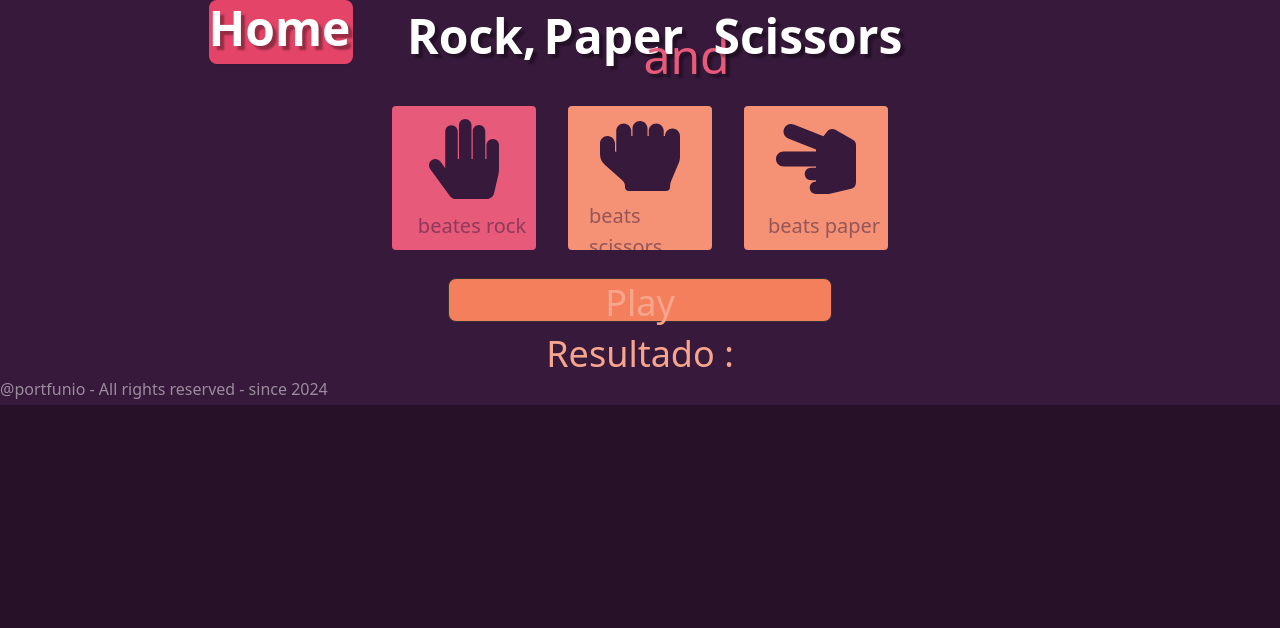
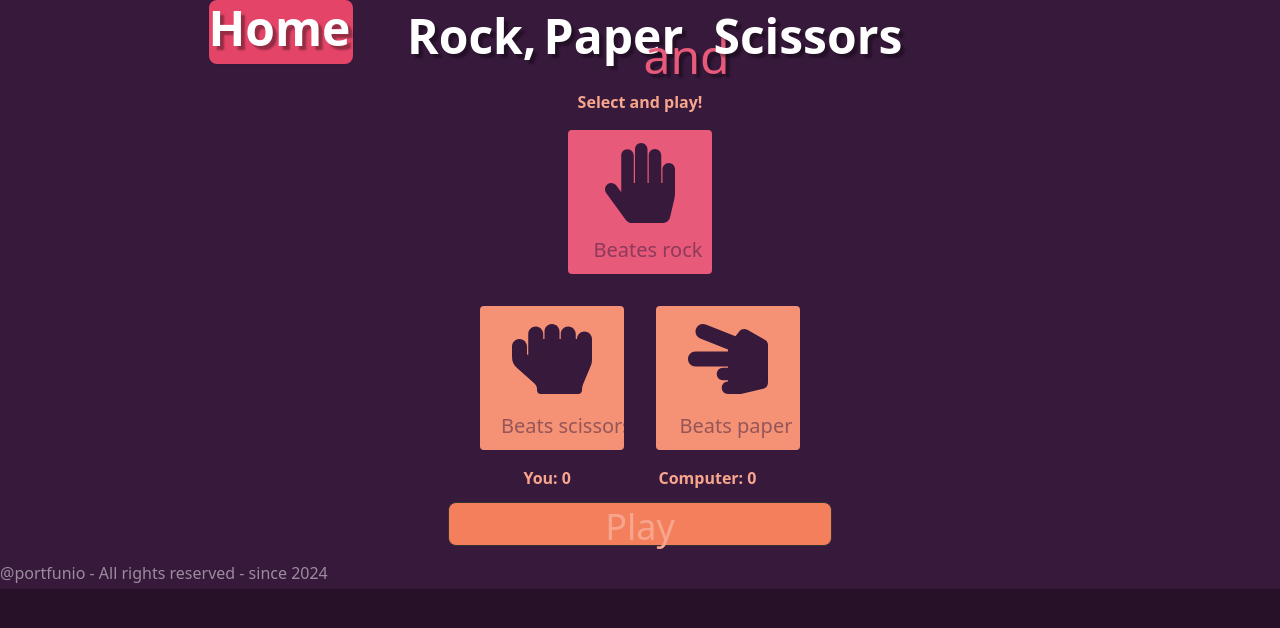
Before and after one commit to Togashiteam/portifolio, a Next.js app: page /rockPaperScissors in a window 1280 px wide. Shown: the top 628 px of the page. Built offline with nearby package versions, Linux system fonts and the light colour scheme; a web font is replaced by a local one.

Commit message:
Arrumei os destalhes de UI e resultados.

```diff
--- a/package.json
+++ b/package.json
@@ -15,6 +15,8 @@
     "next": "14.0.4",
     "react": "^18",
     "react-dom": "^18",
+    "react-icons": "^5.0.1",
+    "react-loading-icons": "^1.1.0",
     "sass": "^1.70.0"
   },
   "devDependencies": {
--- a/src/app/rockPaperScissors/page.tsx
+++ b/src/app/rockPaperScissors/page.tsx
@@ -1,61 +1,70 @@
 "use client";
 import React, { useState } from "react";
-import { FaHandRock, FaHandPaper, FaHandScissors, FaHandLizard, FaHandSpock } from "react-icons/fa";
+import { FaHandRock, FaHandPaper, FaHandScissors } from "react-icons/fa";
+import { Rings } from "react-loading-icons";
 
 const calculateRockPaperScissors: React.FC = () => {
-  const [playerChoice, setPlayerChoice] = useState<string>("")
-  const [gameResult, setGameResult] = useState<string>("")
-  const [counter, setCounter] = useState<number>(0)
-  const [isSelected, setIsSelected] = useState<boolean>(false)
-  const buttonId = (e:number) =>{
+  const [playerChoice, setPlayerChoice] = useState<string>("");
+  const [gameResult, setGameResult] = useState<React.ReactNode>(null);
+  const [playerPoints, setplayerPoints] = useState<number>(0);
+  const [computerPoints, setComputerPoints] = useState<number>(0);
+  const [isSelected1, setIsSelected1] = useState<boolean>(false);
+  const [isSelected2, setIsSelected2] = useState<boolean>(false);
+  const [isSelected3, setIsSelected3] = useState<boolean>(false);
+  const changeColor = (button: any) => {
+    if (button == "button1") {
+      setIsSelected1(true);
+      setIsSelected2(false);
+      setIsSelected3(false);
+    } else if (button == "button2") {
+      setIsSelected1(false);
+      setIsSelected2(true);
+      setIsSelected3(false);
+    } else if (button == "button3") {
+      setIsSelected1(false);
+      setIsSelected2(false);
+      setIsSelected3(true);
+    }
+  };
 
+  const rpsOptions = ["rock", "scissors", "paper"];
+  const computerChoice =
+    Object.values(rpsOptions)[Math.floor(Math.random() * 3)];
+
+  const handlePlayerChoice = (e: any) => {
+    if (playerChoice === "") {
+      setGameResult("Select an option!");
     }
+    if (playerChoice) {
+      setTimeout(() => {
+        setGameResult("Opponent is choosing...");
 
-  const changeColor = () => {
-    setIsSelected(!isSelected)
+        setTimeout(() => {
+          if (playerChoice === computerChoice) {
+            setGameResult("It's a tie!");
+          } else if (
+            (playerChoice === "paper" && computerChoice === "rock") ||
+            (playerChoice === "rock" && computerChoice === "scissors") ||
+            (playerChoice === "scissors" && computerChoice === "paper")
+          ) {
+            const count = (e: any) => {
+              setplayerPoints(playerPoints + 1);
+              setGameResult("You win!");
+            };
 
+            count(e);
+          } else {
+            const count = (e: any) => {
+              setComputerPoints(computerPoints + 1);
+              setGameResult("You lose!");
+            };
+
+            count(e);
           }
-
-  const rpsOptions = [
-    "rock",
-    "scissors",
-    "paper"
-]
-const computerChoice = Object.values(rpsOptions)[(Math.floor(Math.random()* 3))];
-
-const handlePlayerChoice = (e:any)=>{
-  if (playerChoice == computerChoice){
-
-    return setGameResult("It's a tie!")
-
-  } else if(playerChoice==""){
-
-    return setGameResult("Escolha uma opção!")
+        }, 3000);
+      }, 1000);
     }
-  else if (playerChoice == "rock" && computerChoice == "paper")
-  {
-    return  setGameResult("You lose!")
-  }
-  else if (playerChoice == "paper" && computerChoice == "rock")
-  {
-    return  setGameResult("You win!")
-
-  }else if (playerChoice == "rock" && computerChoice == "scissors")
-  {
-    return  setGameResult("You win!")
-
-  }else if (playerChoice == "paper" && computerChoice == "rock")
-  {
-    return  setGameResult("You win!")
-
-  }else if (playerChoice == "rock" && computerChoice == "paper")
-  {
-    return setGameResult("Empate!")
-  } else
-  {
-  return setGameResult("Empate!")
-  }
-}
+  };
 
   return (
     <>
@@ -63,7 +72,7 @@ const handlePlayerChoice = (e:any)=>{
         <header>
           <div className="rps">
             <a href="./">
-              <h2 className="text-secondary home items-end flex right-96 box-border rounded-lg w-36 h-16 bg-danger-700 shadow-sm hover:shadow-danger-400">
+              <h2 className="text-secondary items-end flex right-96 box-border rounded-lg w-36 h-16 bg-danger-700 shadow-sm hover:shadow-danger-400">
                 Home
               </h2>
             </a>
@@ -75,59 +84,105 @@ const handlePlayerChoice = (e:any)=>{
         </header>
         <div className="content-rps flex flex-col-reverse flex-wrap items-center bg-primary-400">
           <div className="content">
-            <div className="item-wrapper flex">
-                <div className="action-button danger flex w-80 sm:w-36 h-36 space-x-4 m-4 flex-wrap place-content-around sm:flex"  onClick={() => {setPlayerChoice("paper"); changeColor();}} style={{backgroundColor:isSelected ?'#f3b85b': ''}}>
+            <div className="flex place-content-center font-semibold text-success-300">
+              Select and play!
+            </div>
+            <div className="grid justify-items-center">
+              <div
+                className="action-button danger w-52 h-40 flex-colol grid sm:w-36 sm:h-36 space-x-4 m-4 flex-wrap place-content-around sm:flex"
+                onClick={() => {
+                  setPlayerChoice("paper");
+                  changeColor("button1");
+                }}
+                style={{ backgroundColor: isSelected1 ? "#f3b85b" : "" }}
+              >
                 <div className="icon">
-                      <button className="action-button paper pulse flex justify-center items-center ">
+                  <button className="action-button paper pulse flex justify-center items-center">
                     <FaHandPaper size={80} />
                   </button>
                 </div>
                 <div className="item-box hidden sm:flex place-content-end">
-                    beates rock
+                  Beates rock
                 </div>
-                  <p className="mobile sm:hidden mt-1 mb-4">
-                    Beats rock
-                  </p>
+                <p className="mobile sm:hidden mt-1 mb-4">Paper</p>
               </div>
               <div className="item-wrapper">
                 <a>
-                <div className="action-button success flex w-80 sm:w-36 h-36 space-x-4 m-4 place-content-around sm:flex-col"  onClick={() => {setPlayerChoice("rock"); changeColor();}} style={{backgroundColor:isSelected ?'#f3b85b': ''}}>
+                  <div
+                    className="action-button success flex flex-col w-44 h-40 sm:w-36 sm:h-36 space-x-4 m-4 place-content-around sm:flex-col"
+                    onClick={() => {
+                      setPlayerChoice("rock");
+                      changeColor("button2");
+                    }}
+                    style={{ backgroundColor: isSelected2 ? "#f3b85b" : "" }}
+                  >
                     <button className="action-button rock pulse flex justify-center items-center">
-                      <FaHandRock size={80}/>
+                      <FaHandRock size={80} />
                     </button>
-                  <div className="item-box hidden sm:flex place-content-end">
-                    beats scissors
+                    <div
+                      className={`item-box hidden sm:flex`}
+                      style={{ inlineSize: "max-content" }}
+                    >
+                      Beats scissors
                     </div>
-                  <p className="mobile sm:hidden mt-1 mb-4">
-                    Beats scissors
+                    <p className="mobile flex self-center sm:hidden mt-1 mb-4">
+                      Rock
                     </p>
                   </div>
                 </a>
                 <div className="item-wrapper">
-                <div className="action-button alert flex w-80 sm:w-36 h-36 space-x-4 m-4 flex-wrap place-content-around sm:flex-col" onClick={() => {setPlayerChoice("scissors"); changeColor();}} style={{backgroundColor:isSelected ?'#f3b85b': ''}}>
+                  <div
+                    className="action-button alert flex w-44 h-40 sm:w-36 sm:h-36 space-x-4 m-4 flex-wrap place-content-around sm:flex-col"
+                    onClick={() => {
+                      setPlayerChoice("scissors");
+                      changeColor("button3");
+                    }}
+                    style={{ backgroundColor: isSelected3 ? "#f3b85b" : "" }}
+                  >
                     <button className="action-button scissors pulse flex justify-center items-center">
                       <FaHandScissors size={80} />
                     </button>
                     <div className="item-box hidden visible sm:flex place-content-end">
-                    beats paper
+                      Beats paper
                     </div>
-                  <p className="mobile sm:hidden mt-1 mb-4">
-                    beats paper
-                  </p>
+                    <p className="mobile sm:hidden mt-1 mb-4">Scissors</p>
                   </div>
                 </div>
               </div>
             </div>
+            <div className="points flex justify-evenly font-semibold text-success-300">
+              <p>You: {playerPoints}</p>
+              <p>Computer: {computerPoints}</p>
+            </div>
             <div>
               <div className="winner flex justify-center sm:justify-center text-success-300 text-4xl">
                 <button
-                className="w-96 h-11 p-1 m-3 rounded-lg border border-dark-700 transition ease-in-out delay-150 bg-success-700 hover:bg-success-400 duration-300" onClick={()=> handlePlayerChoice("")} >
+                  className="w-96 h-11 p-1 m-3 rounded-lg border border-dark-700 transition ease-in-out delay-150 bg-success-700 hover:bg-success-400 duration-300"
+                  onClick={() => handlePlayerChoice("")}
+                >
                   Play
                 </button>
               </div>
-            { (
+              {gameResult && !playerChoice && (
                 <div className="winner flex items-start gap-2 justify-center sm:justify-center text-success-300 text-4xl">
-                  <p>Resultado : {gameResult}</p>
+                  <p>{gameResult}</p>
+                </div>
+              )}
+
+              {gameResult === "Opponent is choosing..." && computerChoice && (
+                <div className="winner flex items-start gap-2 justify-center sm:justify-center text-success-300 text-4xl">
+                  <p>{gameResult}</p>
+                  <p>
+                    <Rings />
+                  </p>
+                </div>
+              )}
+              {gameResult &&
+                playerChoice &&
+                !(gameResult === "Opponent is choosing...") && (
+                  <div className="winner flex items-start gap-2 justify-center sm:justify-center text-success-300 text-4xl">
+                    <div>Result : </div>
+                    <p>{gameResult}</p>
                   </div>
                 )}
             </div>
@@ -145,7 +200,6 @@ const handlePlayerChoice = (e:any)=>{
             </div>
           </div>
         </footer>
-
       </div>
     </>
   );
```
Also changed, not shown: 1 other file (tests, documents, lock files or other folders). Lines whose indentation alone changed are shown as unchanged.
